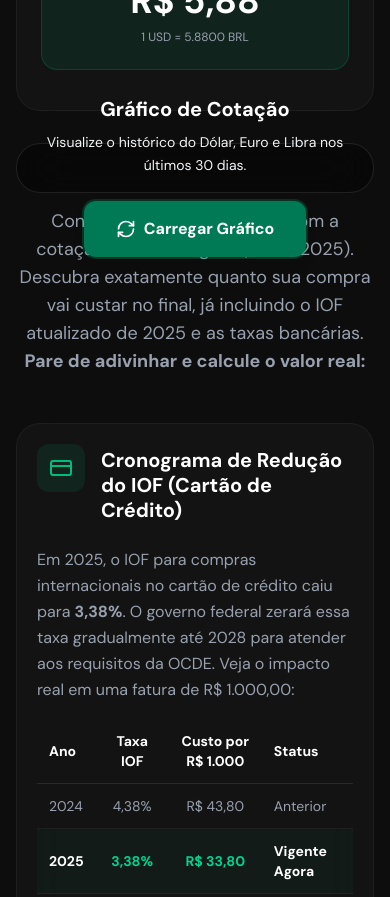
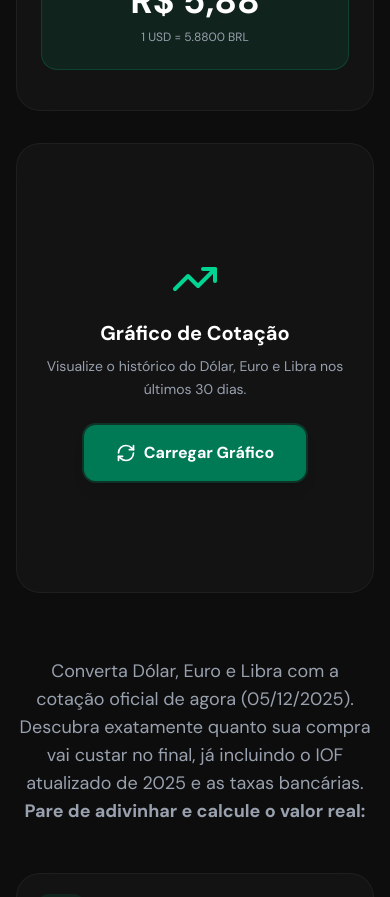
Before and after one commit to lucasgomesc1993/Site-App-Financeiro, a React (Vite) app: page /calculadoras/conversor-moedas in a window 390 px wide. Shown: the part 820-1717 px from the top of the page. Built offline with nearby package versions, Linux system fonts and the light colour scheme.

Commit message:
fix: chart layout collapse on mobile

```diff
--- a/components/tools/CurrencyConverterPage.tsx
+++ b/components/tools/CurrencyConverterPage.tsx
@@ -639,12 +639,12 @@ function ChartLazyWrapper() {
     const ref = useRef<HTMLDivElement>(null);
 
     return (
-        <div ref={ref} className="h-full w-full flex flex-col relative">
+        <div ref={ref} className="h-full w-full flex flex-col relative min-h-[450px]">
             {!shouldLoad ? (
-                <div className="absolute inset-0 bg-[#050505]/60 backdrop-blur-xl rounded-3xl border border-white/10 flex flex-col items-center justify-center p-6 text-center z-10 transition-all">
+                <div className="w-full h-full bg-[#1a1a1a]/50 backdrop-blur-xl rounded-3xl border border-white/5 flex flex-col items-center justify-center p-6 text-center z-10 transition-all">
                     <TrendingUp className="w-12 h-12 text-emerald-400 mb-4" />
                     <h3 className="text-xl font-bold text-white mb-2">Gráfico de Cotação</h3>
-                    <p className="text-gray-100 text-sm mb-6 max-w-xs font-medium leading-relaxed">
+                    <p className="text-gray-400 text-sm mb-6 max-w-xs font-medium leading-relaxed">
                         Visualize o histórico do Dólar, Euro e Libra nos últimos 30 dias.
                     </p>
                     <button
```
